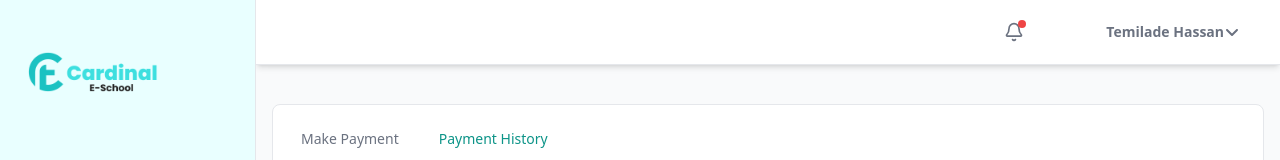
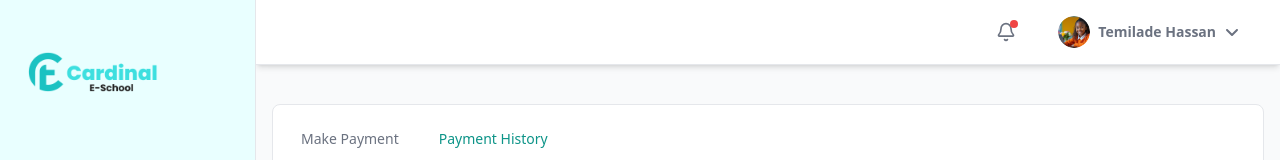
Before and after one commit to priest-2105/cardinal-eschool, a Next.js app: page /student/paymenthistory in a window 1280 px wide. Shown: the top 160 px of the page. Built offline with nearby package versions, Linux system fonts and the light colour scheme.

Commit message:
student login deployment fix

```diff
--- a/components/dashboard/student/header/index.tsx
+++ b/components/dashboard/student/header/index.tsx
@@ -1,10 +1,12 @@
 "use client"
 
-import { Bell } from 'lucide-react'
-import { Avatar } from "@/components/dashboard/student/ui/avatar"
+import type React from "react"
+
+import { Bell } from "lucide-react"
+import { Avatar, AvatarImage, AvatarFallback } from "@/components/dashboard/student/ui/avatar"
 import { Button } from "@/components/dashboard/student/ui/button"
 import { useState, useEffect, useRef } from "react"
-import { FaAngleDown } from 'react-icons/fa6'
+import { FaAngleDown } from "react-icons/fa6"
 import Link from "next/link"
 
 const notifications = [
@@ -21,16 +23,16 @@ const profileOptions = [
 ]
 
 interface Notification {
-  message: string;
-  time: string;
+  message: string
+  time: string
 }
 
 interface ProfileOption {
-  name: string;
-  href: string;
+  name: string
+  href: string
 }
 
-const Dropdown: React.FC<{ items: Notification[] | ProfileOption[], icon: React.ReactNode }> = ({ items, icon }) => {
+const Dropdown: React.FC<{ items: Notification[] | ProfileOption[]; icon: React.ReactNode }> = ({ items, icon }) => {
   const [isOpen, setIsOpen] = useState(false)
   const dropdownRef = useRef<HTMLDivElement>(null)
 
@@ -49,7 +51,7 @@ const Dropdown: React.FC<{ items: Notification[] | ProfileOption[], icon: React.
     return () => {
       document.removeEventListener("mousedown", handleClickOutside)
     }
-  }, [])
+  }, []) // Removed handleClickOutside from dependencies
 
   return (
     <div className="relative" ref={dropdownRef}>
@@ -57,14 +59,12 @@ const Dropdown: React.FC<{ items: Notification[] | ProfileOption[], icon: React.
         {icon}
       </button>
       {isOpen && (
-        <div className="absolute left-0 mt-2 w-48 bg-white border border-gray-200 rounded-lg shadow-lg">
+        <div className="absolute right-0 mt-2 w-48 bg-white border border-gray-200 rounded-lg shadow-lg">
           <ul className="py-1">
             {items.map((item, index) => (
               <li key={index} className="px-4 py-2 hover:bg-gray-100">
-                {'href' in item ? (
-                  <Link href={item.href}>
-                    {item.name}
-                  </Link>
+                {"href" in item ? (
+                  <Link href={item.href}>{item.name}</Link>
                 ) : (
                   <div>
                     <p className="font-medium">{item.message}</p>
@@ -80,34 +80,50 @@ const Dropdown: React.FC<{ items: Notification[] | ProfileOption[], icon: React.
   )
 }
 
-const StudentDashboardHeader: React.FC<{ toggleSidebar: () => void, isSidebarOpen: boolean }> = ({ toggleSidebar, isSidebarOpen }) => {
-  // const [showNotification, setShowNotification] = useState(true)
-
+const StudentDashboardHeader: React.FC<{ toggleSidebar: () => void; isSidebarOpen: boolean }> = ({
+  toggleSidebar,
+  isSidebarOpen,
+}) => {
   return (
     <div className="fixed top-0 left-64 max-lg:-left-2 right-0 bg-white z-40 shadow-md">
       <div className="border-b">
         <div className="flex h-16 items-center max-lg:justify-between justify-end gap-x-4 px-6">
           <button onClick={toggleSidebar} className="ml-26 mr-2 mb-0 lg:hidden">
-            {isSidebarOpen ?
+            {isSidebarOpen ? (
               <></>
-              :
-              <svg className="block h-6 w-6" xmlns="http://www.w3.org/2000/svg" fill="none" viewBox="0 0 24 24" stroke="currentColor" aria-hidden="true">
+            ) : (
+              <svg
+                className="block h-6 w-6"
+                xmlns="http://www.w3.org/2000/svg"
+                fill="none"
+                viewBox="0 0 24 24"
+                stroke="currentColor"
+                aria-hidden="true"
+              >
                 <path strokeLinecap="round" strokeLinejoin="round" strokeWidth={2} d="M4 6h16M4 12h16M4 18h16" />
               </svg>
-            }
+            )}
           </button>
           <div className="flex items-center gap-x-4">
-          <Dropdown items={notifications} icon={
+            <Dropdown
+              items={notifications}
+              icon={
                 <Button variant="ghost" size="icon" className="relative">
                   <Bell className="h-5 w-5" />
                   <span className="absolute top-2 right-2 h-2 w-2 rounded-full bg-red-500" />
-            </Button>}
+                </Button>
+              }
             />
-          <Dropdown items={profileOptions} icon={
-            <Button variant="ghost"  className="relative w-fit">
-              <Avatar className='' src="/assets/img/dashboard/student/Ellipse2036.png" alt="User" fallback="TD" />
-              <h3 className=' font-bold text-sm'>Temilade Hassan</h3>
-              <FaAngleDown/>
+            <Dropdown
+              items={profileOptions}
+              icon={
+                <Button variant="ghost" className="relative w-fit flex items-center gap-2">
+                  <Avatar className="h-8 w-8">
+                    <AvatarImage src="/assets/img/dashboard/student/Ellipse2036.png" alt="User" />
+                    <AvatarFallback>TD</AvatarFallback>
+                  </Avatar>
+                  <h3 className="font-bold text-sm">Temilade Hassan</h3>
+                  <FaAngleDown />
                 </Button>
               }
             />
@@ -115,7 +131,7 @@ const StudentDashboardHeader: React.FC<{ toggleSidebar: () => void, isSidebarOpe
         </div>
       </div>
     </div>
-  );
-};
+  )
+}
 
-export default StudentDashboardHeader;
+export default StudentDashboardHeader
```
Lines whose indentation alone changed are shown as unchanged.
